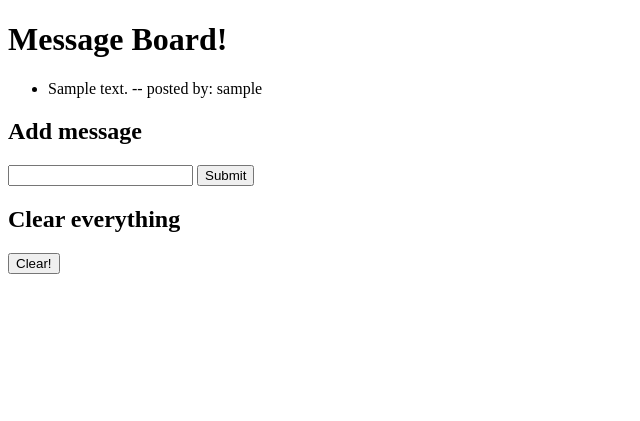
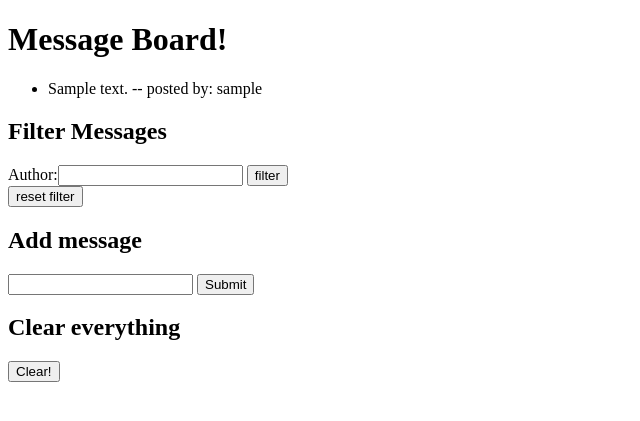
Before and after one commit to andreas-levander/cybersecurity-project1, a Django app: template message_board_v1/templates/pages/message_board.html in a window 1280 px wide. Shown: the top 421 px of the page, without its empty margins (0-640 px from the left). Run offline with Django 4.2, Linux system fonts and the light colour scheme; the template is opened without the code that fills it: most values are stand-ins (such as "Sample title", 1, 10 or a date in 2020).

Commit message:
added last flaw

```diff
--- a/message_board_v1/templates/pages/message_board.html
+++ b/message_board_v1/templates/pages/message_board.html
@@ -12,6 +12,16 @@
             <li>{{ item.content |safe}}  -- posted by: {{item.user__username}}</li>
             {% endfor %}
         </ul>
+        <h2>Filter Messages</h2>
+        <form action="{% url 'filter' %}" method="POST">
+            {% csrf_token %}
+            Author:<input type="text" name="query"/>
+            <button type="submit" >filter</button>
+        </form>
+        <form action="{% url 'messages_v1' %}" method="GET">
+            <button type="submit" >reset filter</button>
+        </form>
+
 
 
 
--- a/message_board_v1/urls.py
+++ b/message_board_v1/urls.py
@@ -1,5 +1,5 @@
 from django.urls import path
-from .views import homePage, registerPage, messagePageView, add, clear, loginPage
+from .views import homePage, registerPage, messagePageView, add, clear, loginPage, filter_messages
 
 
 
@@ -8,6 +8,7 @@ urlpatterns = [
     path('messages/', messagePageView, name='messages_v1'),
     path('messages/add/', add),
     path('messages/clear/', clear),
+    path('messages/filter/', filter_messages, name='filter'),
     path("auth/register/", registerPage, name='register'),
     path("auth/login/", loginPage, name='login')
 ]
```
Also changed, not shown: message_board_v1/controllers/users.py (+15 -1 lines), message_board_v1/views.py (+9 -0 lines).
